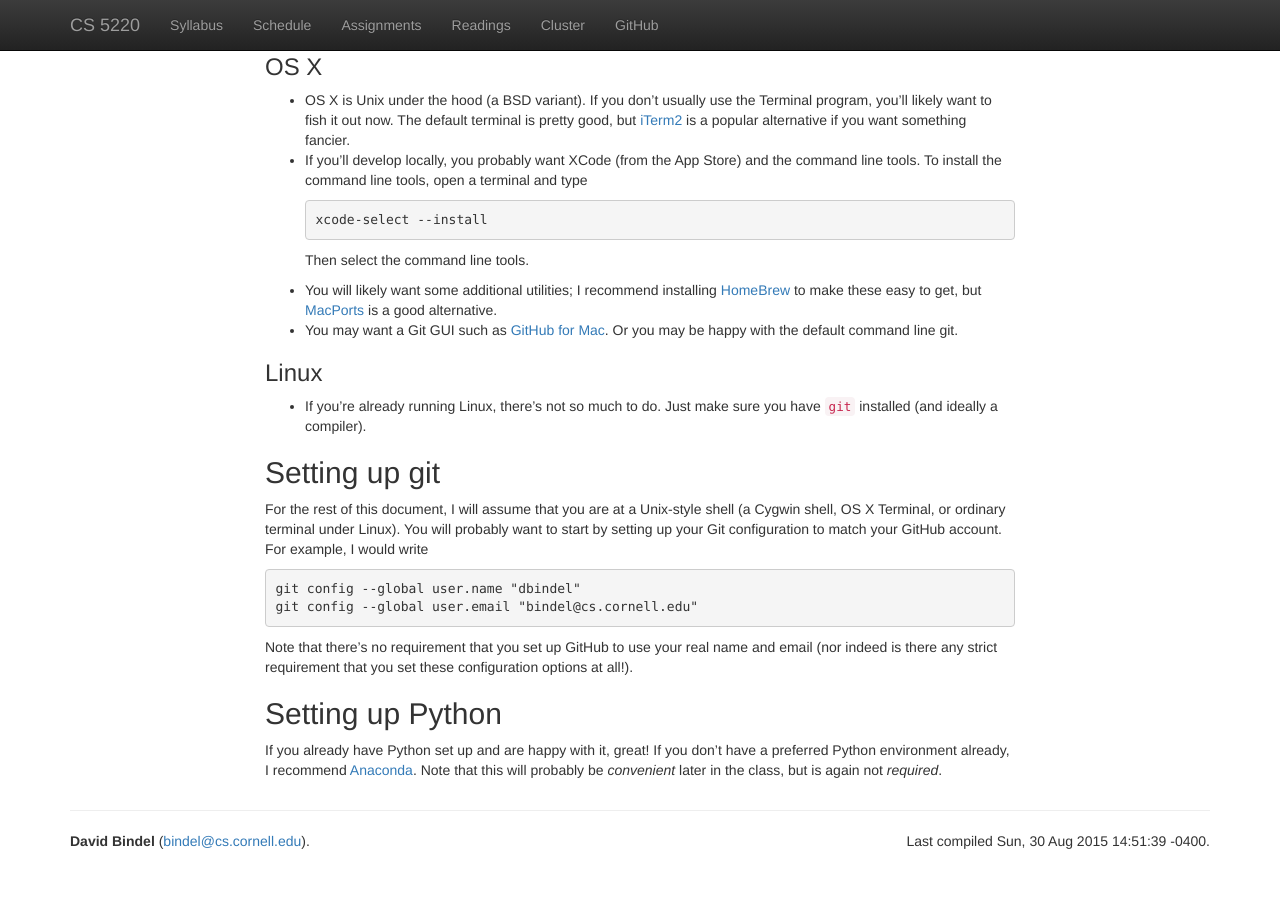
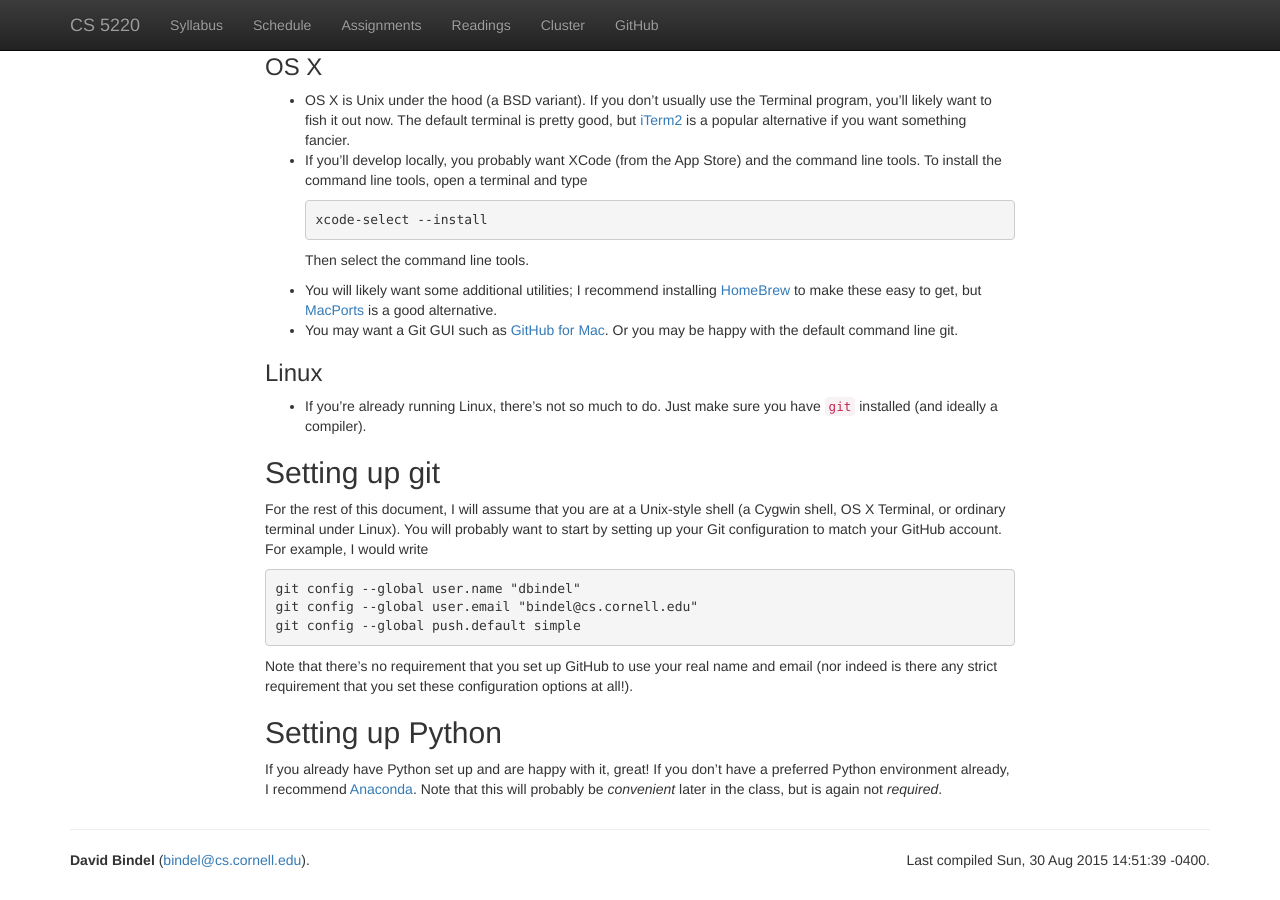
Before and after one commit to cornell-cs5220-f15/cornell-cs5220-f15.github.io, a Jekyll site: the page built from _posts/2015-08-03-recommended.md, in a window 1280 px wide and 900 px high, scrolled down 605 px. Built offline with Jekyll 4.4.1, drawn with Linux system fonts in a browser that asks for light colours; nearby versions of some CDN libraries.

Commit message:
Added git push.default setting to recommended software post.

```diff
--- a/_posts/2015-08-03-recommended.md
+++ b/_posts/2015-08-03-recommended.md
@@ -70,6 +70,7 @@ configuration to match your GitHub account.  For example, I would write
 
     git config --global user.name "dbindel"
     git config --global user.email "bindel@cs.cornell.edu"
+    git config --global push.default simple
 
 Note that there's no requirement that you set up GitHub to use your
 real name and email (nor indeed is there any strict requirement that
```
